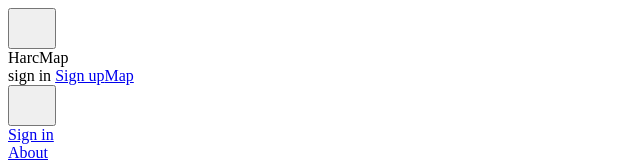
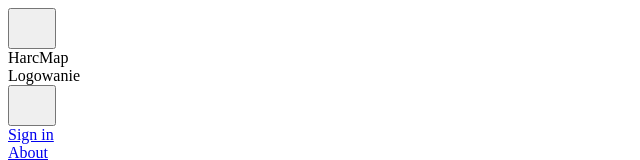
Before and after one commit to Drego31/harc_map, a Vue app: page /#/ in a window 1280 px wide. Shown: the top 160 px of the page, without its empty margins (0-640 px from the left). Built offline with nearby package versions, Linux system fonts and the light colour scheme; some icons are missing.

Commit message:
Add a-title and use it in p-sign-in #14

```diff
--- a/src/components/pages/sign-in.vue
+++ b/src/components/pages/sign-in.vue
@@ -1,8 +1,6 @@
 <template>
   <t-page>
-    sign in
-    <router-link to="/sign-up">Sign up</router-link>
-    <router-link to="/map">Map</router-link>
+    <div class="a-title">Logowanie</div>
   </t-page>
 </template>
 
--- /dev/null
+++ b/src/style/components/atoms/title.sass
@@ -0,0 +1,7 @@
+.a-title
+  @extend .f-text-24
+  @extend .f-pt-1, .f-pb-1
+  border-bottom: 1px solid $Boulder
+  text-align: center
+  font-weight: bold
+  text-decoration: none
```
